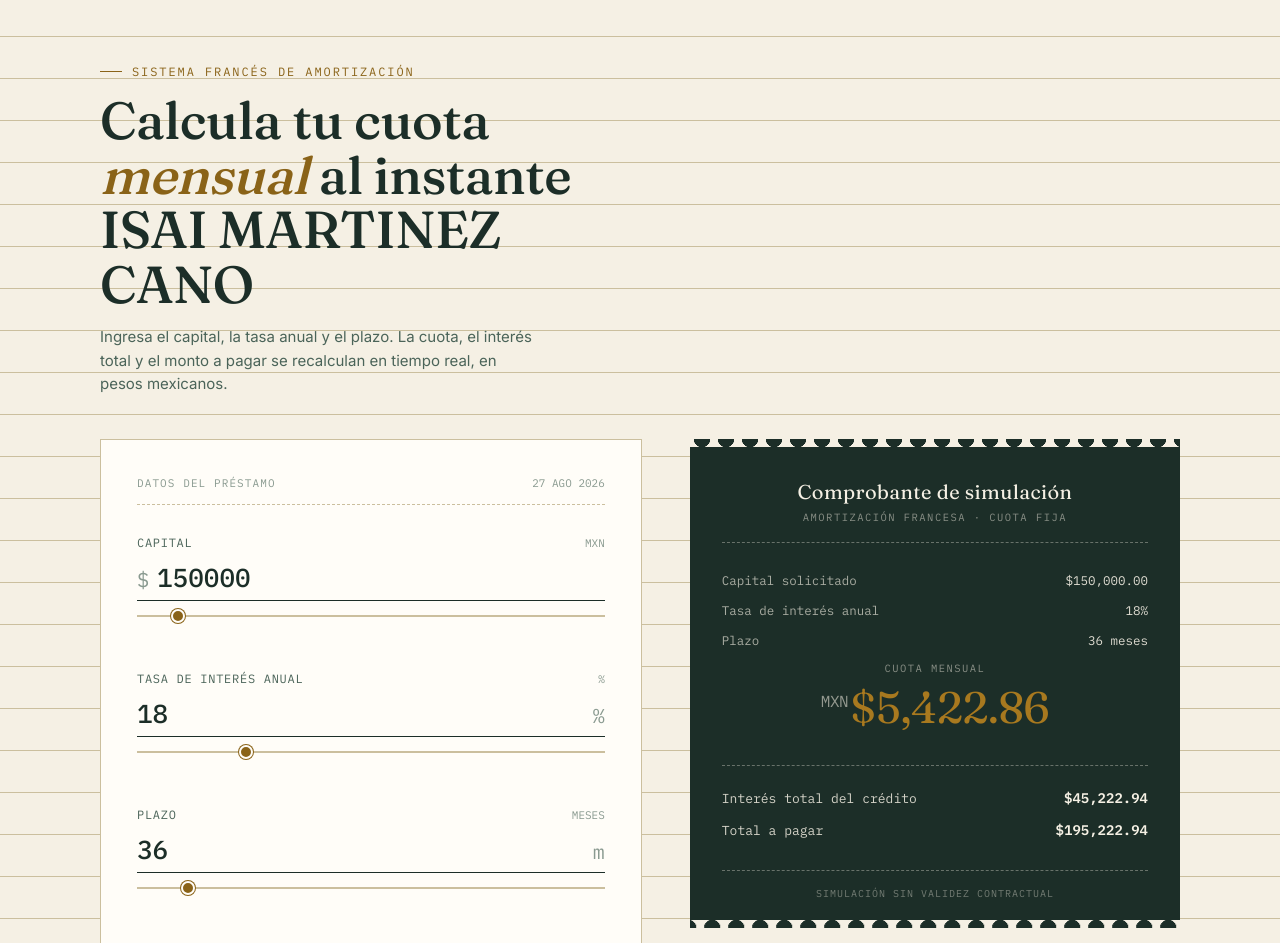
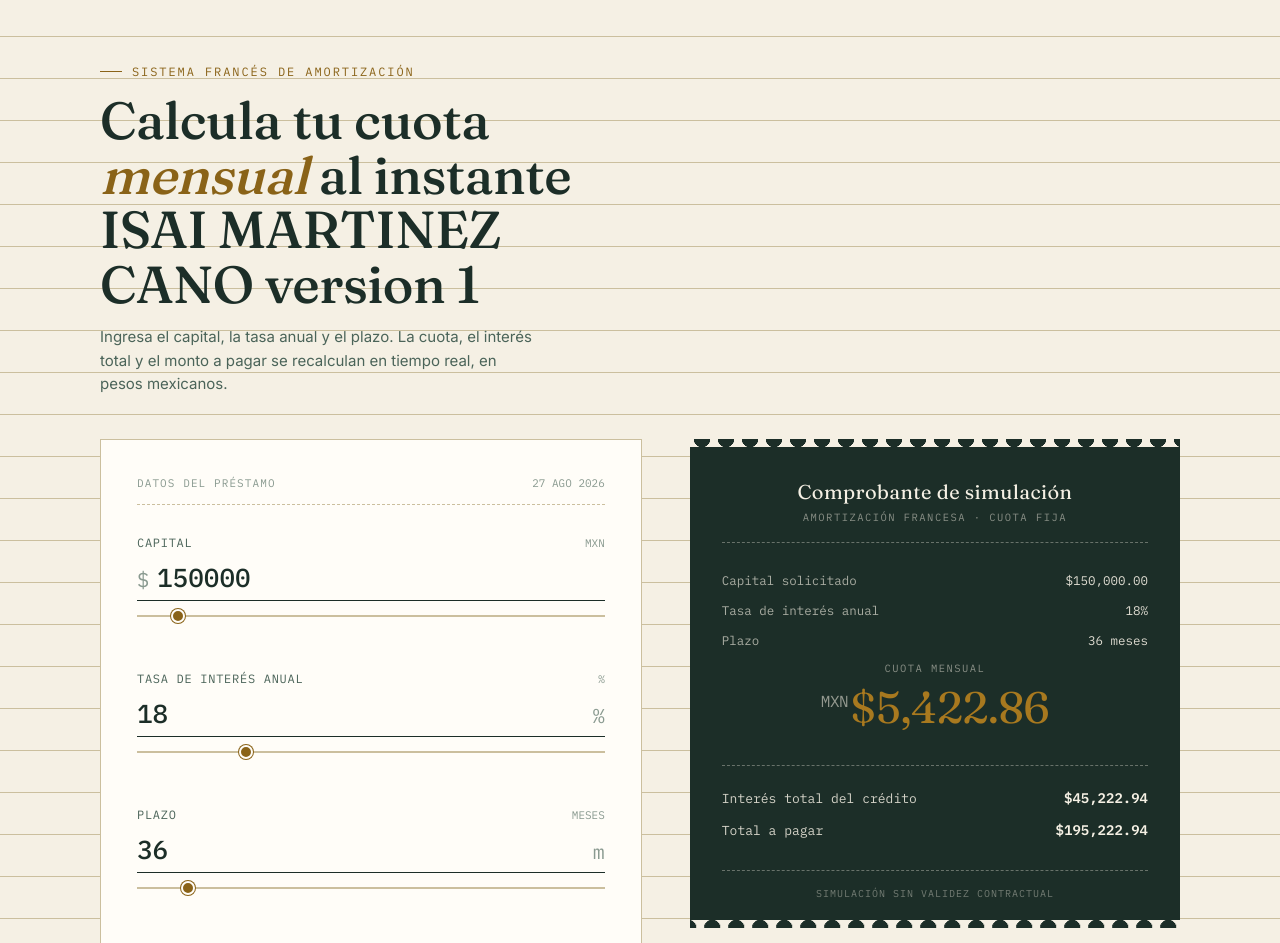
Before and after one commit to isai052005/Prueba1, a plain HTML site: page index.html in a window 1280 px wide. Shown: the top 943 px of the page. Drawn offline with Linux system fonts and the light colour scheme.

Commit message:
Se agrego en el titulo de la pagina version 1

```diff
--- a/index.html
+++ b/index.html
@@ -310,7 +310,7 @@
 
   <header>
     <div class="eyebrow">Sistema francés de amortización</div>
-    <h1>Calcula tu cuota <em>mensual</em> al instante ISAI MARTINEZ CANO</h1>
+    <h1>Calcula tu cuota <em>mensual</em> al instante ISAI MARTINEZ CANO version 1</h1>
     <p>Ingresa el capital, la tasa anual y el plazo. La cuota, el interés total y el monto a pagar se recalculan en tiempo real, en pesos mexicanos.</p>
   </header>
 
```
